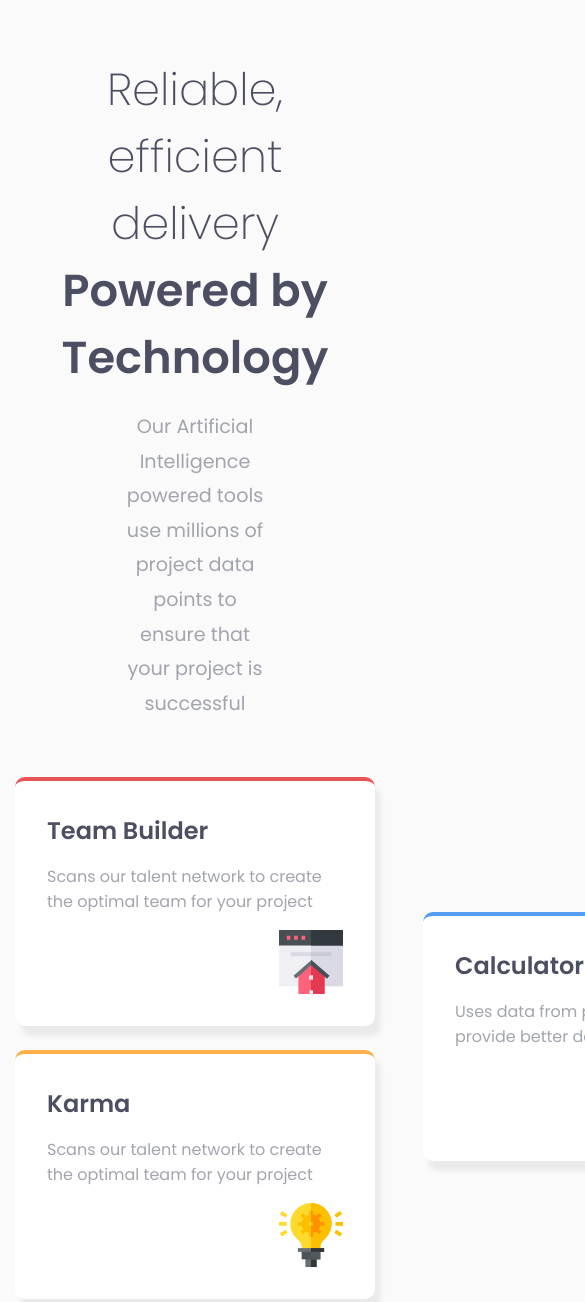
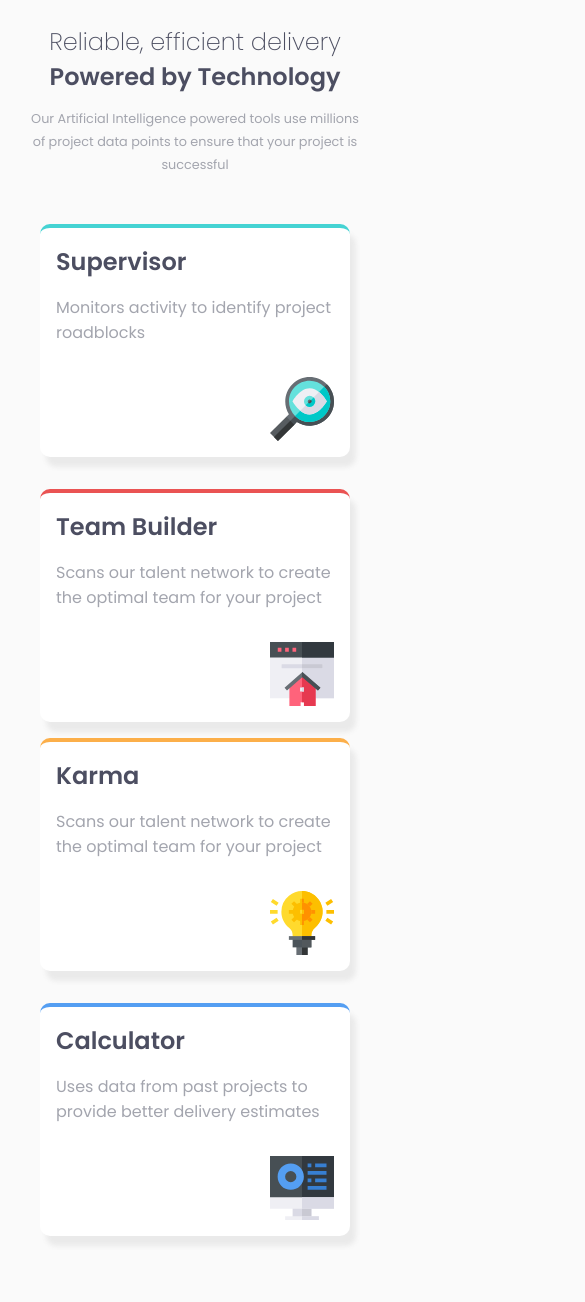
Before and after one commit to Muazzy/feature-section, a plain HTML site: page index.html in a window 390 px wide. Shown: the top 1302 px of the page, 585 px wide, since content can reach past the window. After the commit the page ends 1276 px from the top, so only its background shows below. Drawn offline with Linux system fonts and the light colour scheme.

Commit message:
mobile design done

```diff
--- a/styles.css
+++ b/styles.css
@@ -72,8 +72,7 @@ p {
     text-align: left;
     margin: 1.5rem;
     padding: 2rem;
-    width: 360px;
-    /* height: 250px; */
+    width: 380px;
     border-radius: 10px;
     background-color: white;
     margin-bottom: 20px;
@@ -88,7 +87,7 @@ p {
 }
 
 .card>p {
-    padding-bottom: 1rem;
+    padding-bottom: 2rem;
 }
 
 .image-div {
@@ -116,3 +115,80 @@ p {
 .div4 {
     border-color: var(--Blue);
 }
+
+@media screen and (max-width: 700px) {
+
+    .main-div {
+        flex-direction: column;
+    }
+}
+
+@media screen and (max-width: 1368px) {
+
+    .main-div {
+        flex-direction: column;
+    }
+
+    .div3 {
+        margin-top: 1rem;
+    }
+
+    .column2 {
+        margin: 0;
+    }
+
+    .div3 {
+        margin-top: 2.5rem;
+    }
+
+}
+
+
+@media screen and (max-width: 670px) {
+
+    body {
+        margin: 2rem;
+    }
+
+    h1 {
+        font-size: 2rem;
+    }
+
+    .text {
+        width: 100%;
+    }
+
+    .p {
+        font-size: 1rem;
+    }
+}
+
+@media screen and (max-width: 460px) {
+
+    body {
+        margin: 1.5rem;
+    }
+
+    h1 {
+        font-size: 1.5rem;
+    }
+
+    .text {
+        width: 100%;
+        font-size: 0.8rem
+    }
+
+    .p {
+        font-size: 0.8rem;
+    }
+
+    .card {
+        width: auto;
+        margin: 1rem;
+        padding: 1rem;
+    }
+
+    .div3 {
+        margin-top: 1rem;
+    }
+}
```
